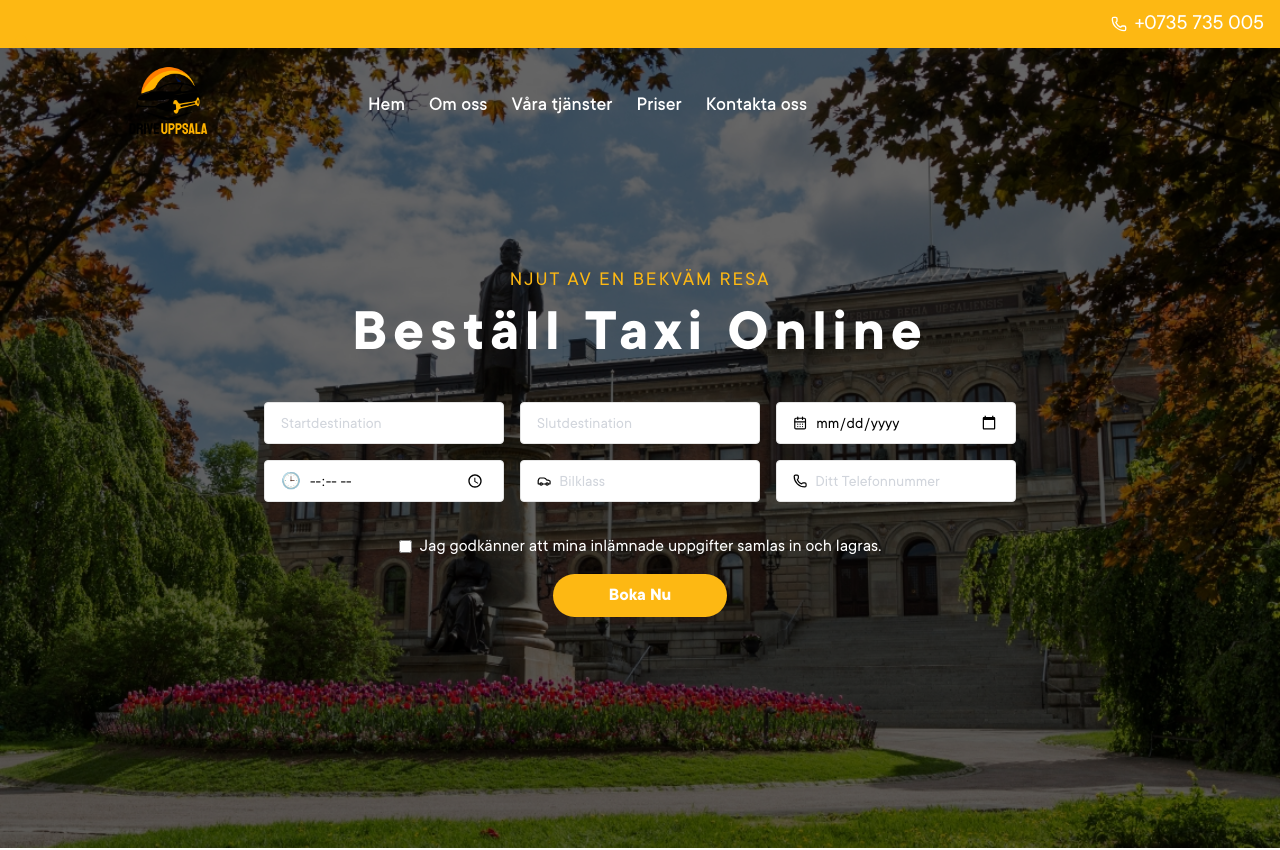
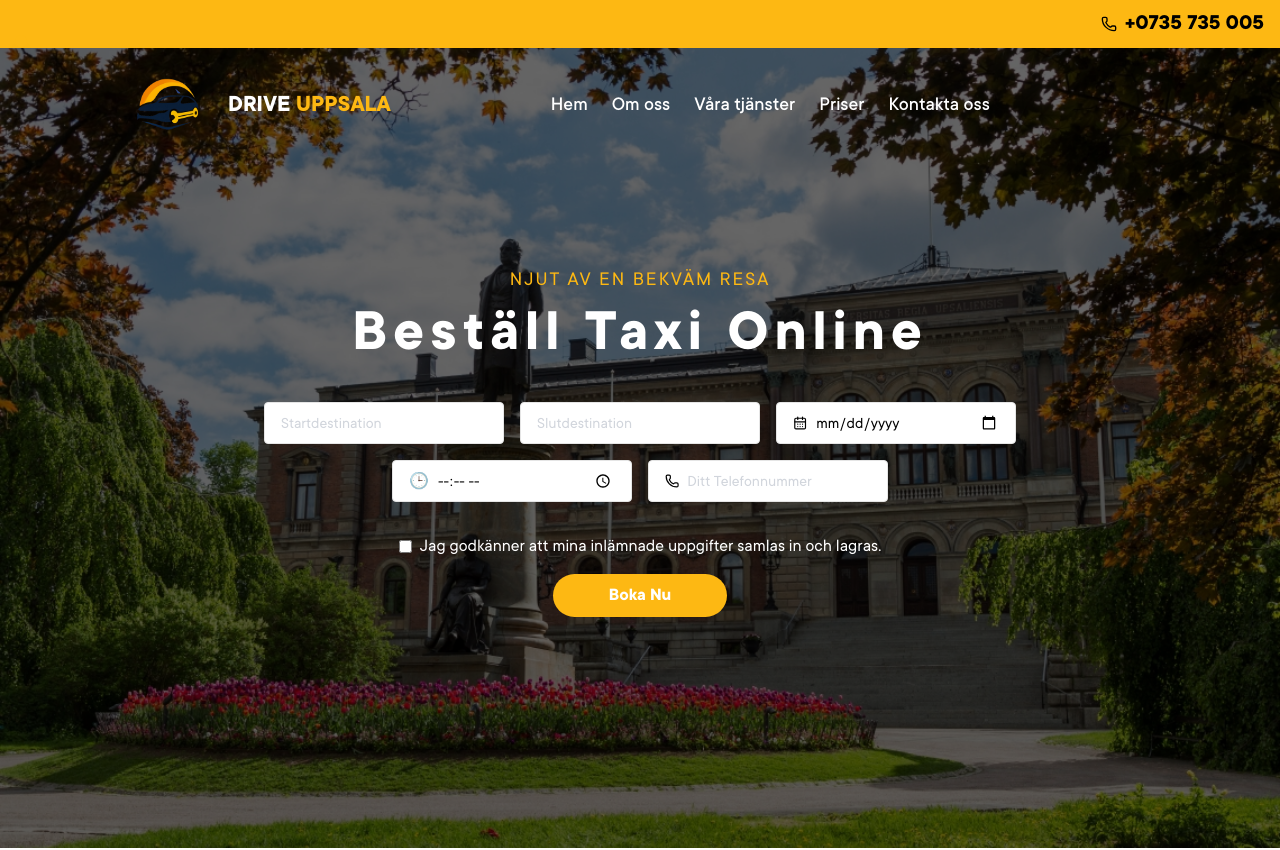
Before and after one commit to arfan4-dev/getcab-app, a React (Vite) app: page / in a window 1280 px wide. Shown: the top 850 px of the page. Built offline with nearby package versions, Linux system fonts and the light colour scheme.

Commit message:
fix: Update logo import and clean up unused state variables in Hero component

```diff
--- a/src/assets/index.ts
+++ b/src/assets/index.ts
@@ -8,7 +8,7 @@ import linkedIn from "./Linkedin.svg";
 import twitter from "./Twitter X.svg";
 
 import leftRightArrows from "./left-and-right-arrows.png";
-import logo from "./logo-high.png";
+import logo from "./logo-main-2.png";
 import Hero4 from "./hero-4.png";
 import phone from "./phone.png";
 import phone3 from "./phone-3.png";
--- a/src/components/common/Header.tsx
+++ b/src/components/common/Header.tsx
@@ -4,9 +4,9 @@ const Header = () => {
     return (
         <div className="bg-[#fdb813] w-full h-12 text-white text-sm">
             <div className="max-w-7xl mx-auto px-4 h-full flex items-center justify-end gap-6">
-                <div className="flex items-center gap-2">
-                    <Phone size={16} />
-                    <span className='text-[22px]'>+0735 735 005</span>
+                <div className="flex items-center gap-2 font-bold text-black">
+                    <Phone size={16} strokeWidth={2} />
+                    <span className='text-[22px] '>+0735 735 005</span>
                 </div>
                 {/* <div className="flex items-center gap-2">
                     <Phone size={16} />
--- a/src/components/hero-section/Hero.tsx
+++ b/src/components/hero-section/Hero.tsx
@@ -29,7 +29,7 @@ const Hero = () => {
     const [end, setEnd] = useState("");
     const [selectedDate, setSelectedDate] = useState("");
     const [selectedTime, setSelectedTime] = useState("");
-    const [carClass, setCarClass] = useState("");
+    // const [carClass, setCarClass] = useState("");
     const [phone, setPhone] = useState("");
     const [agreed, setAgreed] = useState(false);
 
@@ -45,7 +45,7 @@ const Hero = () => {
     }, []);
 
     const handleBookNow = () => {
-        if (!start || !end || !selectedDate || !selectedTime || !carClass || !phone) {
+        if (!start || !end || !selectedDate || !selectedTime || !phone) {
             toast.error("Vänligen fyll i alla fält.");
             return;
         }
@@ -58,12 +58,21 @@ const Hero = () => {
         const formattedTime = formatTo12Hour(selectedTime);
         const formattedDateTime = `${selectedDate} ${formattedTime}`;
 
-        const message = `Hej! 🚖 *Ny Taxibokning*\n\n📍 Start: ${start}\n📍 Slut: ${end}\n🕒 Tid: ${formattedDateTime}\n🚗 Bilklass: ${carClass}\n📞 Telefon: ${phone}`;
+        const message = `Hej! 🚖 *Ny Taxibokning*\n\n📍 Start: ${start}\n📍 Slut: ${end}\n🕒 Tid: ${formattedDateTime}\n 📞 Telefon: ${phone}`;
         const encodedMessage = encodeURIComponent(message);
-        const whatsappNumber = "46735735005";
+        const smsNumber = "923276232663";
 
-        window.open(`https://wa.me/${whatsappNumber}?text=${encodedMessage}`, "_blank");
+        // window.open(`https://wa.me/${whatsappNumber}?text=${encodedMessage}`, "_blank");
+        window.location.href = `sms:${smsNumber}?body=${encodedMessage}`;
+
         toast.success("Du kommer att omdirigeras till WhatsApp för att slutföra bokningen.");
+        setStart("")
+        setEnd("")
+        setSelectedDate("")
+        setSelectedTime("")
+        setPhone("")
+        setAgreed(false)
+
     };
 
 
@@ -78,10 +87,10 @@ const Hero = () => {
             <div className="absolute inset-0 bg-black/60 z-0" />
 
             {/* Navbar */}
-            <div className="relative z-10 flex justify-between xl:justify-start md:gap-40 md:ml-20 items-center px-6 md:px-12 py-4">
-                <div className="text-2xl flex  items-center gap-5 font-bold ">
+            <div className="relative z-10 flex justify-between xl:justify-start md:gap-40 lg:ml-20 items-center px-6 md:px-12 py-4">
+                <div className=" flex  items-center gap-5 font-bold ">
                     <img src={images.logo} className='w-12 md:w-14 xl:w-20' alt="" />
-                    {/* <p className='text-white'>DRIVE <span className='text-[#fdb813]'>UPPSALA</span></p> */}
+                    <p className='text-white md:text-2xl '>DRIVE <span className='text-[#fdb813]'>UPPSALA</span></p>
                 </div>
 
                 {/* Desktop Nav */}
@@ -170,7 +179,7 @@ const Hero = () => {
                             className="w-full outline-none placeholder:text-gray-300"
                         />
                     </div>
-                    <div className="flex items-center border rounded w-60 px-4 py-2 gap-2 bg-white text-black">
+                    {/* <div className="flex items-center border rounded w-60 px-4 py-2 gap-2 bg-white text-black">
                         <Car size={16} />
                         <input
                             type="text"
@@ -179,7 +188,7 @@ const Hero = () => {
                             placeholder="Bilklass"
                             className="w-full outline-none placeholder:text-gray-300"
                         />
-                    </div>
+                    </div> */}
                     <div className="flex items-center border rounded w-60 px-4 py-2 gap-2 bg-white text-black">
                         <Phone size={16} />
                         <input
--- a/src/components/our-services/service-info-section.tsx
+++ b/src/components/our-services/service-info-section.tsx
@@ -3,7 +3,7 @@ import { ArrowRight } from "lucide-react";
 
 const ServicesInfoSection = () => {
     return (
-        <section id="#services" className="pt-16 pb-20 px-4 text-left max-w-7xl mx-auto ">
+        <section id="services" className="pt-16 pb-20 px-4 text-left max-w-7xl mx-auto ">
             <p className="uppercase text-[16px] tracking-widest text-[#1A1919] mb-1">Våra Tjänster</p>
             <h2 className="text-[40px] lg:text-[57px] font-medium text-[#1A1919] mb-8 leading-snug">
                 Smidiga och hållbara transporter i och runt Uppsala
```
